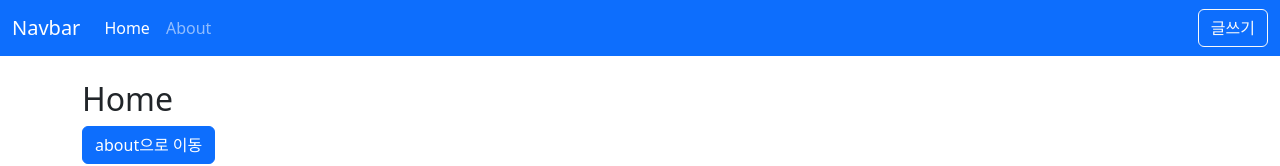
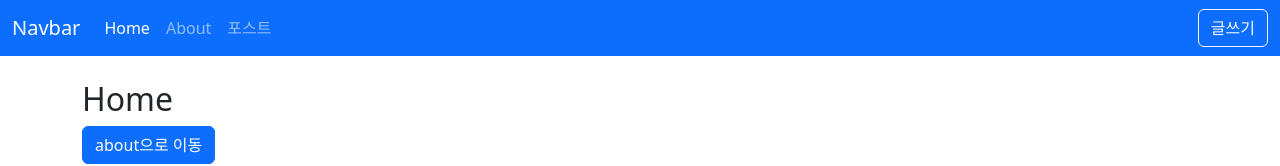
Before and after one commit to shinju4n/vue-pratice, a Vue app: page / in a window 1280 px wide. Shown: the top 166 px of the page. Built offline with nearby package versions, Linux system fonts and the light colour scheme.

Commit message:
add : Nav 포스트 링크 추가

```diff
--- a/src/layouts/TheHeader.vue
+++ b/src/layouts/TheHeader.vue
@@ -26,6 +26,11 @@
                 >About</RouterLink
               >
             </li>
+            <li class="nav-item">
+              <RouterLink class="nav-link" active-class="active" to="/posts"
+                >포스트</RouterLink
+              >
+            </li>
           </ul>
           <div class="d-flex">
             <button class="btn btn-outline-light" type="button" @click="goPage">
```
